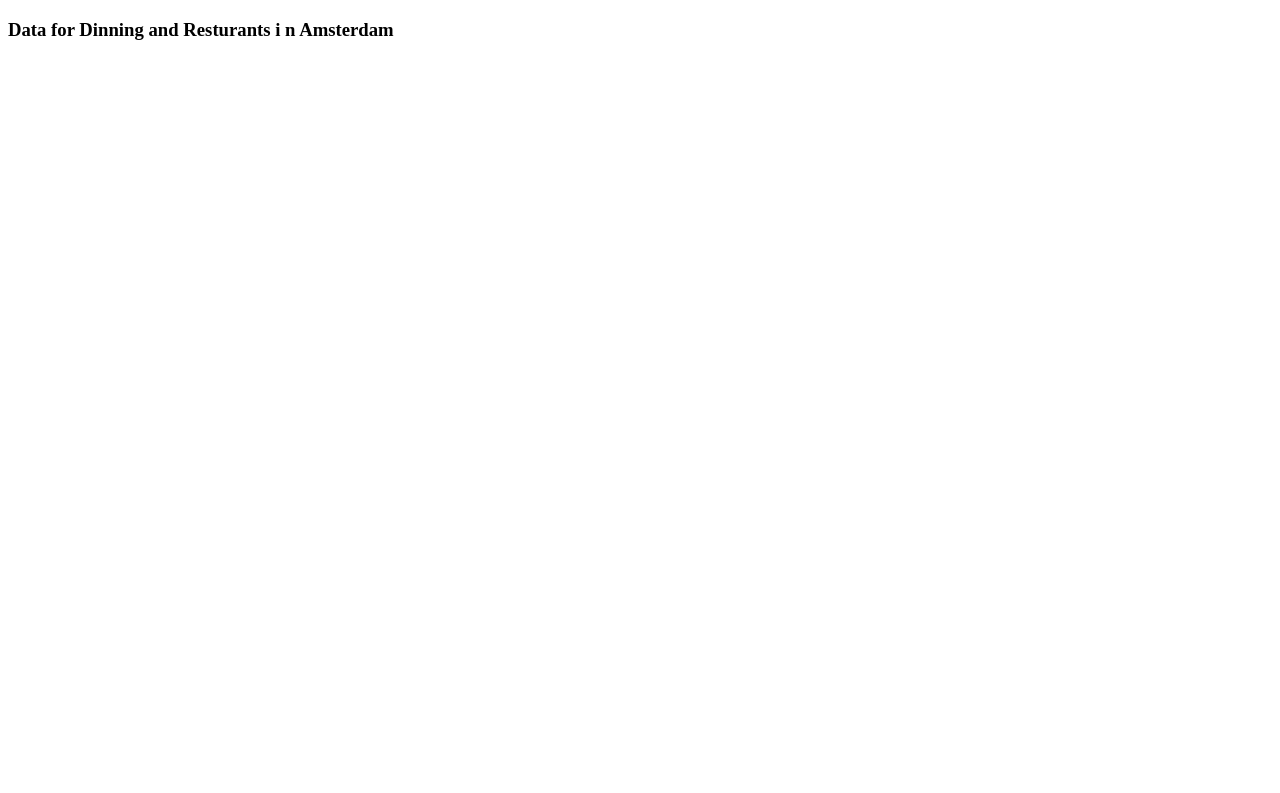
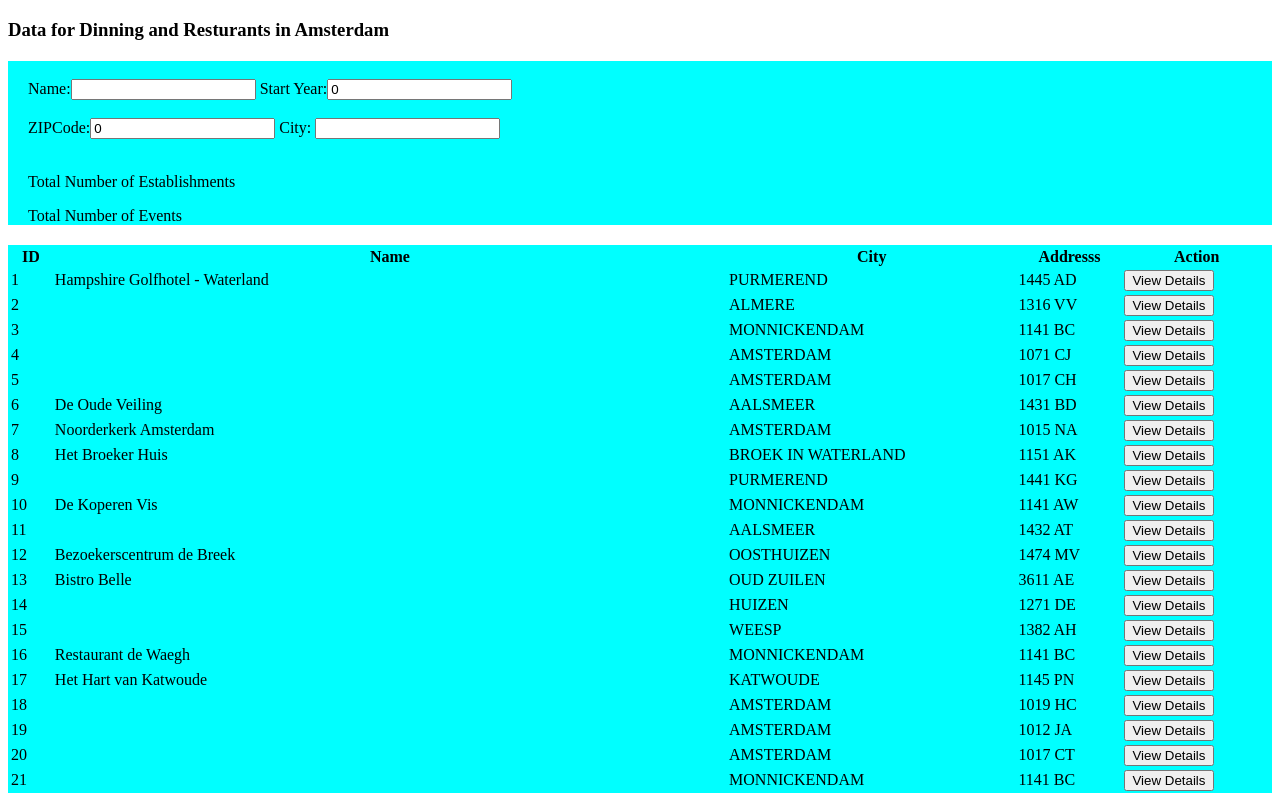
Before and after one commit to LINOSNCHENA/Angular-Api-Call-to-a-JSON-data-file, an Angular app in the folder amsterdam/: page / in a window 1280 px wide. Shown: the top 793 px of the page. Built offline with nearby package versions, Linux system fonts and the light colour scheme; no server answers.

Commit message:
created exportable interface of venues establishment and also display data on the html page

```diff
--- a/amsterdam/src/app/app.component.css
+++ b/amsterdam/src/app/app.component.css
@@ -0,0 +1,20 @@
+table {
+    width: 100%;
+    background-color: cyan;
+}
+
+.form-search {
+    width: 70%;
+    background-color: cyan;
+    margin: 20px;
+}
+
+.form-row {
+    margin-top: 20px;
+    background-color: cyan;
+}
+
+.table-row {
+    margin-top: 20px;
+    background-color: chartreuse;
+}
--- a/amsterdam/src/app/app.component.html
+++ b/amsterdam/src/app/app.component.html
@@ -1,5 +1,65 @@
 <div class="container">
 
-  <h3> Data for Dinning and Resturants i n Amsterdam </h3>
+  <h3> Data for Dinning and Resturants in Amsterdam </h3>
 
+  <div class="row form-row">
+    <div class="col-12">
+         <div class="form-search text-center">
+
+        <label for="name">
+          <br>
+          Name:<input type="text" [(ngModel)]="name">
+        </label>
+        <label for="startdate">
+          Start Year:<input type="text" [(ngModel)]="startdate">
+        </label>
+        <br> <br>
+        <label for="zipcode">
+         ZIPCode:<input type="text" [(ngModel)]="zipcode">
+        </label>
+        <label for="city">
+          City: <input type="text" [(ngModel)]="city">
+
+        <br> <br>
+
+        <p>
+          Total Number of Establishments {{totalV2}}        </p>
+        <p>
+          Total Number of Events {{totalV2}}
+        </p>
+      </label>
+
+      </div>
+    </div>
+  </div>
+
+  <div class="row table-row">
+    <div class="col-12">
+      <table class="table-bordered">
+        <th>
+          ID
+        </th>
+        <th>
+          Name
+        </th>
+        <th>
+          City
+        </th>
+        <th>
+          Addresss
+        </th>
+        <th> Action</th>
+        <tr *ngFor="let established of establishment  ; index as i">
+          <td>{{i+1}}</td>
+          <td>{{established.location.name}}</td>
+          <td>{{established.location.city}}</td>
+          <td>{{established.location.zipcode}}</td>
+          <td>
+            <button class="btn btn-primary" (click)="viewDetails(establishment)">View Details</button>
+        </td>
+        </tr>
+
+      </table>
+    </div>
+  </div>
 </div>
--- a/amsterdam/src/app/app.component.ts
+++ b/amsterdam/src/app/app.component.ts
@@ -1,15 +1,7 @@
 import { Component } from '@angular/core';
 import { VenuesService } from './venues.service';
-
-interface IEstablishment {
-  location :
-  {
-  startdate: string;
-  name: string;
-  city: string;
-  zipcode: string;
-}
-}
+import { Router } from '@angular/router';
+import { IEstablishment } from './model';
 
 @Component({
   selector: 'app-root',
@@ -23,27 +15,33 @@
   zipcode = 0;
   startdate=0;
 
-
   establishment: IEstablishment[] = [];
   events: IEstablishment[] = [];
+  totalV1: number;
+  totalV2: number;
 
-  constructor(private dataService: VenuesService) { }
+  constructor(private dataService: VenuesService, private _router:Router) { }
 
   ngOnInit() {
-
   this.dataService.getEstablishment().subscribe(
     (dataSet1: any) => {
       this.establishment = dataSet1;
-       console.log(this.establishment)
-    }
+       console.log(this.establishment);
+       this.totalV1=this.establishment.length;    }
   );
 
   this.dataService.getEvents().subscribe(
     (dataSet2: any) => {
       this.events = dataSet2;
       console.log(this.events)
+      this.totalV2=this.establishment.length
     }
   );
+}
+
+viewDetails(myEstablishment: any){
+  this.dataService.setter(myEstablishment);
+  this._router.navigate(['/enrolls']);
+ }
 
 }
-}
--- a/amsterdam/src/app/app.module.ts
+++ b/amsterdam/src/app/app.module.ts
@@ -5,6 +5,7 @@
 import { AppComponent } from './app.component';
 import { VenuesService } from './venues.service';
 import { HttpClientModule } from '@angular/common/http';
+import { FormsModule } from '@angular/forms';
 
 @NgModule({
   declarations: [
@@ -14,6 +15,7 @@
     BrowserModule,
     AppRoutingModule,
     HttpClientModule,
+    FormsModule
   ],
   providers: [VenuesService],
   bootstrap: [AppComponent]
--- /dev/null
+++ b/amsterdam/src/app/model.ts
@@ -0,0 +1,10 @@
+export interface IEstablishment {
+    location :
+    {
+    startdate: string;
+    name: string;
+    city: string;
+    zipcode: string;
+  }
+  dates: { startdate: string;}
+  }
--- a/amsterdam/src/app/venues.service.ts
+++ b/amsterdam/src/app/venues.service.ts
@@ -1,11 +1,14 @@
 import { Injectable } from '@angular/core';
 import { HttpClient } from '@angular/common/http';
+import { IEstablishment } from './model';
+
 
 @Injectable({
   providedIn: 'root'
 })
 export class VenuesService {
 
+  private myEstablishment:IEstablishment;
 
   constructor(private http: HttpClient) { }
 
@@ -16,4 +19,7 @@
 getEvents() {
     return this.http.get('assets/events-data.json');
 }
+
+setter(myEstablishment: any) {  this.myEstablishment=myEstablishment;}
+getter()                           {   return this.myEstablishment;  }
 }
```
